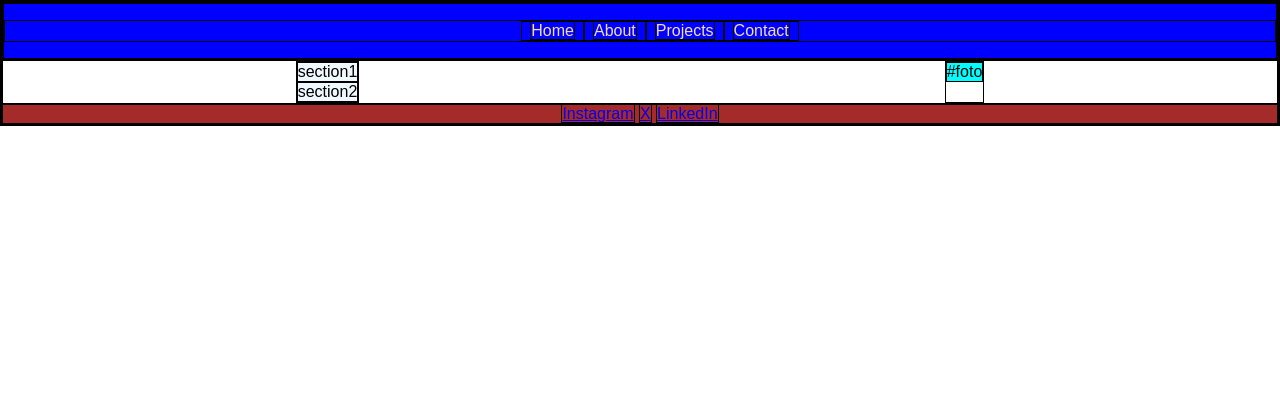
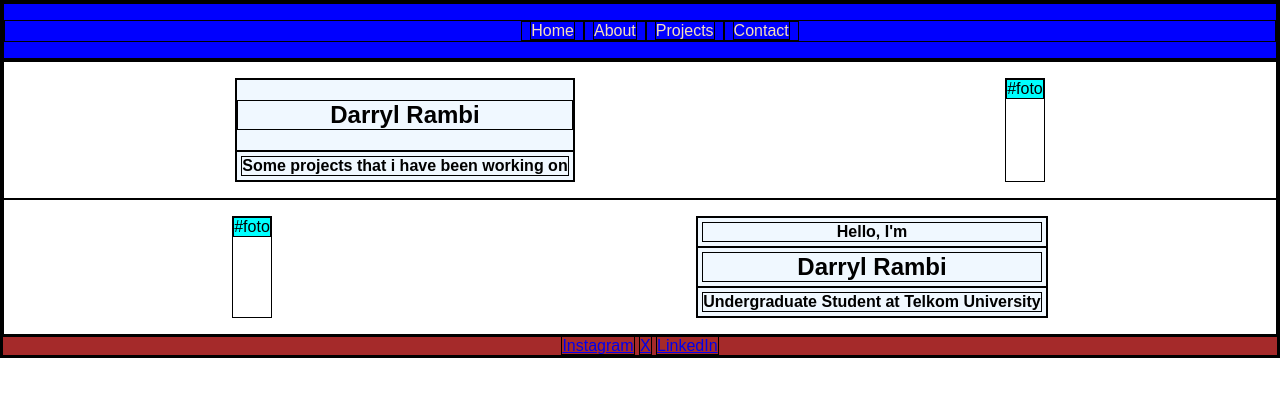
Before and after one commit to darrylrambi/Dicoding-WebsiteSubmission, a plain HTML site: page index.html in a window 1280 px wide. Drawn offline with Linux system fonts and the light colour scheme.

Commit message:
layouting

```diff
--- a/css/style.css
+++ b/css/style.css
@@ -33,11 +33,29 @@ header nav ul li a {
 
 main {
   display: flex;
-  justify-content: space-around;
+  flex-direction: column;
 }
 
 .content {
   background-color: aliceblue;
+  text-align: center;
+}
+
+h2, h4 {
+  padding: 0;
+  margin: 4px;
+}
+
+.Projects {
+  display: flex;
+  justify-content: space-around;
+  padding: 1rem;
+}
+
+.About {
+  display: flex;
+  justify-content: space-around;
+  padding: 1rem;
 }
 
 aside .container {
--- a/index.html
+++ b/index.html
@@ -19,23 +19,24 @@
     <nav>
       <ul>
         <li><a href="#">Home</a></li>
-        <li><a href="#">About</a></li>
-        <li><a href="#">Projects</a></li>
-        <li><a href="#">Contact</a></li>
+        <li><a href="#About">About</a></li>
+        <li><a href="#Projects">Projects</a></li>
+        <li><a href="#Contact">Contact</a></li>
       </ul>
     </nav>
   </header>
 
   <!-- main content -->
   <main>
+    <div class="Projects">
       <!-- introduction -->
       <div class="content">
         <article>
-        section1
+          <h1>Darryl Rambi</h1>
         </article>
 
         <article>
-        section2
+          <h4>Some projects that i have been working on</h4>
         </article>
       </div>
 
@@ -45,10 +46,35 @@
           #foto
         </div>
       </aside>
+    </div>
+
+    <div class="About">
+      <!-- foto -->
+      <aside>
+        <div class="container">
+          #foto
+        </div>
+      </aside>
+
+      <!-- introduction -->
+      <div class="content">
+        <article>
+          <h4>Hello, I'm</h4>
+        </article>
+
+        <article>
+          <h2>Darryl Rambi</h2>
+        </article>
+
+        <article>
+          <h4>Undergraduate Student at Telkom University</h4>
+        </article>
+      </div>
+    </div>
   </main>
 
   <!-- sosmed as footer -->
-  <footer>
+  <footer id="Contact">
     <a href="#">Instagram</a>
     <a href="#">X</a>
     <a href="#">LinkedIn</a>
```
Lines whose indentation alone changed are shown as unchanged.
